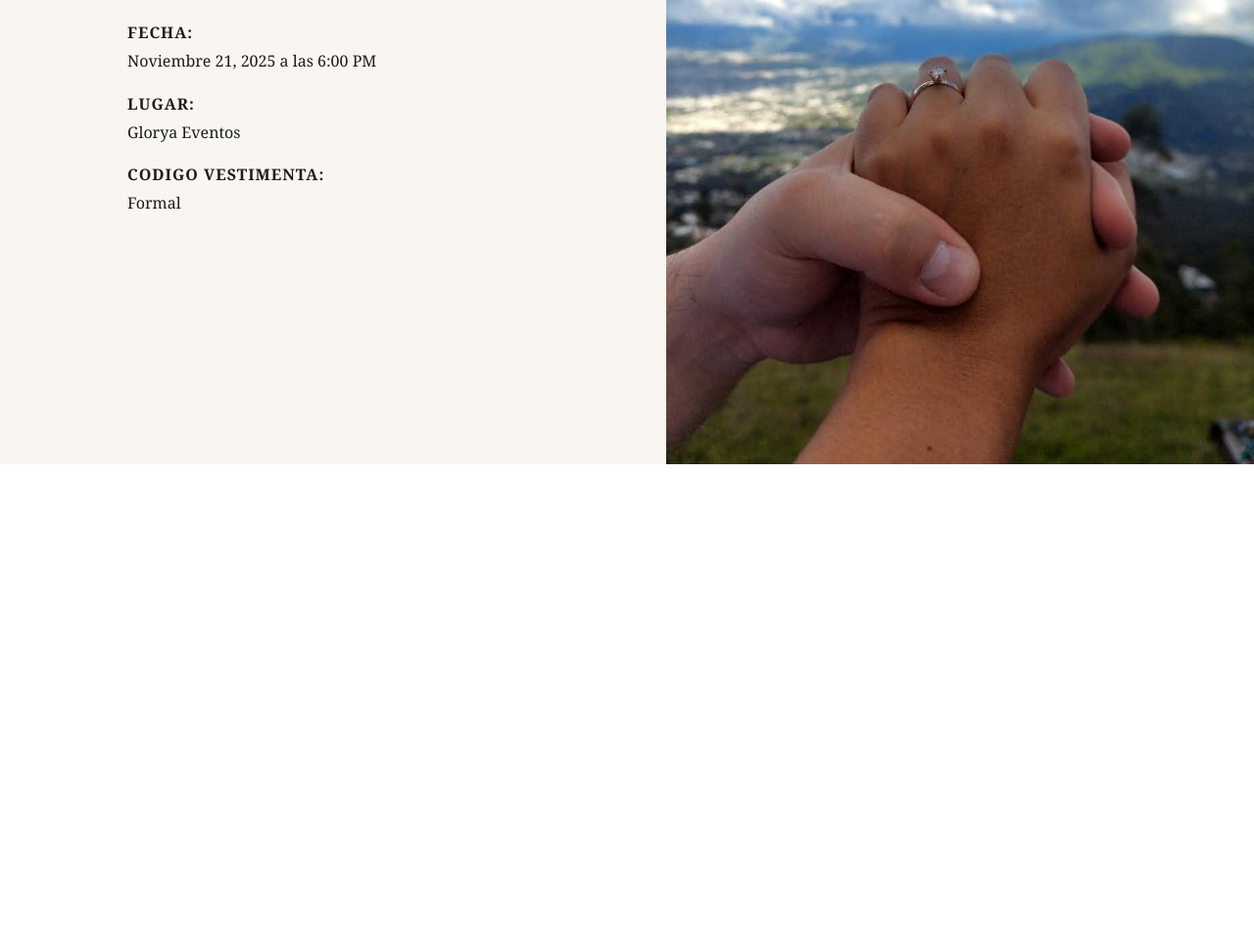
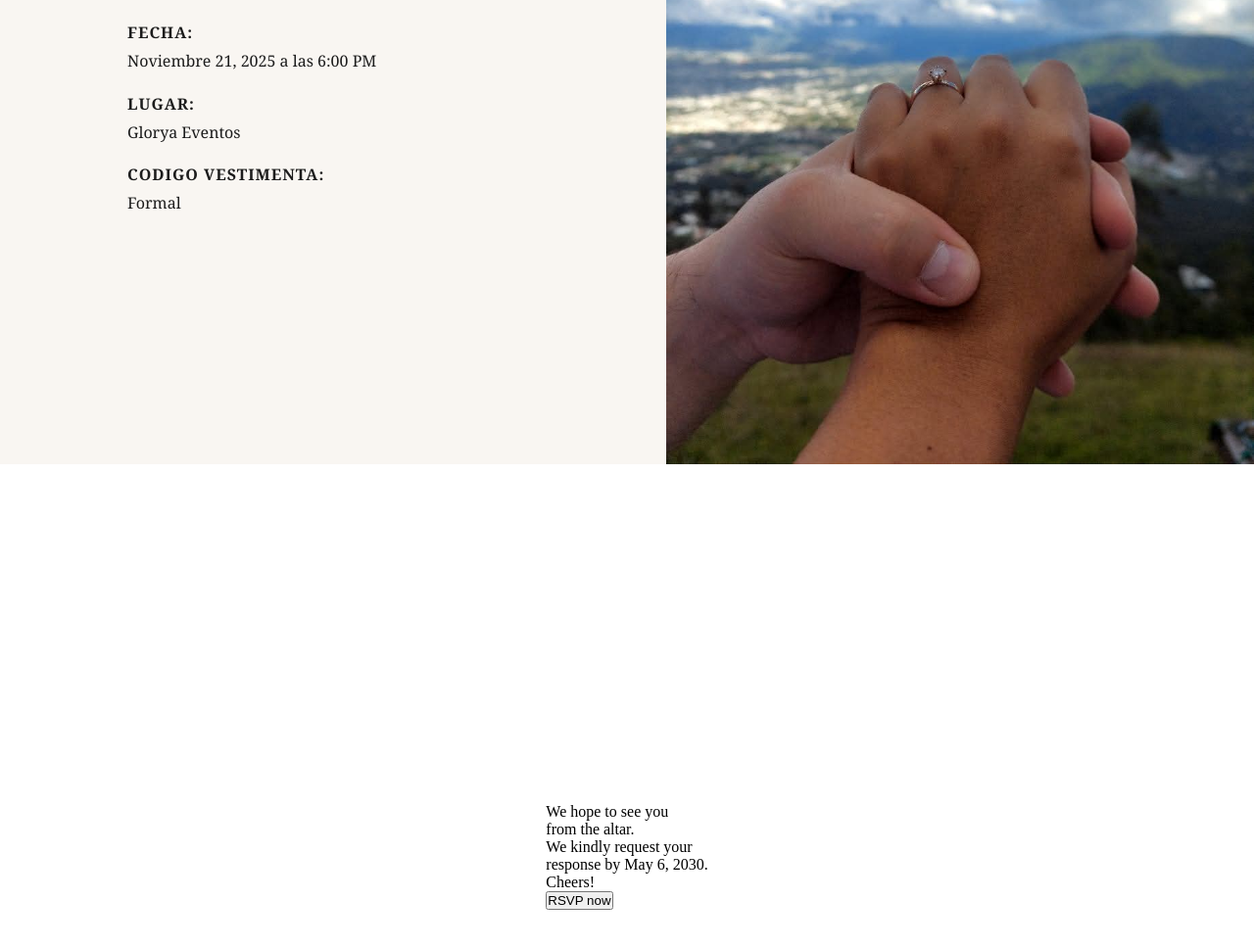
Before and after one commit to KevinS1202/invitacion-Boda, a plain HTML site: page index.html in a window 1280 px wide. Shown: the part 1926-2894 px from the top of the page at 98% size. Before the commit the page ends 2400 px from the top, so only its background shows below. Drawn offline with Linux system fonts and the light colour scheme.

Commit message:
Update index.html

```diff
--- a/index.html
+++ b/index.html
@@ -48,5 +48,17 @@
     <div class="image-section"></div>
   </section>
 
+  <section class="slide confirmacion">
+  <div class="container">
+    <div class="left-text">
+      We hope to see you <br> from the altar.
+    </div>
+    <div class="right-text">
+      We kindly request your <br> response by May 6, 2030.<br> Cheers!
+      <br>
+      <button class="rsvp-button">RSVP now</button>
+    </div>
+  </div>
+
 </body>
 </html>
```
